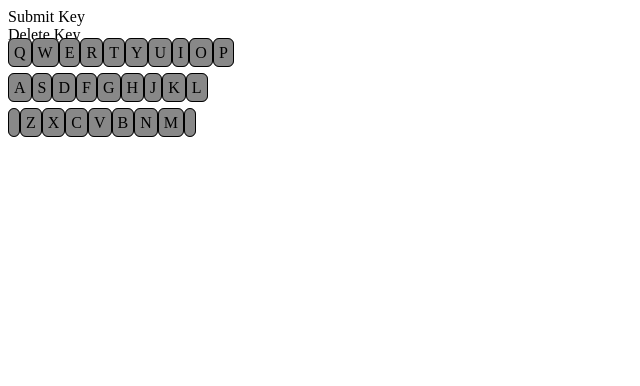
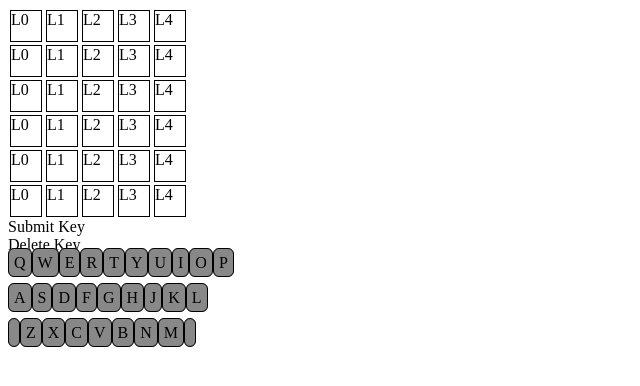
Before and after one commit to KikiDotPy/Twiddle.GroupProject, a plain HTML site: page source/index.html in a window 1280 px wide. Shown: the whole page, without its empty margins (0-640 px from the left). Drawn offline with Linux system fonts and the light colour scheme.

Commit message:
added tile logic; added tile styles;

```diff
--- a/source/index.html
+++ b/source/index.html
@@ -8,6 +8,7 @@
     <title>Twiddle (Wordle Clone)</title>
 </head>
 <body>
+    <div id="gameBoard"></div>
     <div id="keyboard">
         <div>Submit Key</div>
         <div>Delete Key</div>
--- a/source/style.css
+++ b/source/style.css
@@ -1,12 +1,26 @@
-span
+#keyboard span
 {
     border: solid 1px black;
     background: #888;
     border-radius: 6px;
-    padding: 5px 5px;
+    padding: 5px;
 }
 
-.row
+#keyboard .row
 {
     height: 35px;
 }
+
+.gameBoardTile
+{
+    display: inline-block;
+    border: 1px solid black;
+    height: 30px;
+    width: 30px;
+    margin: 2px;
+}
+
+.gameBoardRow
+{
+    height: 35px;
+}
--- a/source/twiddle.js
+++ b/source/twiddle.js
@@ -1,4 +1,4 @@
-const version = "1.00";
+const version = "1.01";
 
 // KEY
 class Key
@@ -13,6 +13,8 @@ class Key
         keyboardRowElement.append(keyElement);
 
         // hook up click event
+        // pattern: publish-subscribe
+        // event emitter
         keyElement.addEventListener("click", (e) => this.onClick());
     }
 
@@ -42,8 +44,51 @@ function createRows(keyboardElement, rowsOfChars)
     });
 }
 
+// GAMEBOARD
+class Tile
+{
+    constructor(gameBoardRowElement)
+    {
+        this.gameBoardTileElement = document.createElement("span");
+        this.gameBoardTileElement.classList.add("gameBoardTile");
+        gameBoardRowElement.append(this.gameBoardTileElement);
+
+        // gameBoardTileElement.innerHTML = char;
+    }
+
+    get char()
+    {
+        return this.char;
+    }
+    set char(value)
+    {
+        this.gameBoardTileElement.innerHTML = value;
+    }
+}
+function createTiles(gameBoardRowElement, numberOfTiles, char)
+{
+    for(let i = 0; i < numberOfTiles; i++)
+    {
+        const tile = new Tile(gameBoardRowElement);
+        tile.char = char + i;
+    }
+}
+function createGameBoardRows(gameBoardElement, numberOfRows)
+{
+    for(let i = 0; i < numberOfRows; i++)
+    {
+        const gameBoardRowElement = document.createElement("div");
+        gameBoardRowElement.classList.add("gameBoardRow");
+        gameBoardElement.append(gameBoardRowElement);
+
+        createTiles(gameBoardRowElement, 5, "L");
+    }
+}
 
 const keyboardElement = document.getElementById("keyboard");
 createRows(keyboard, ["QWERTYUIOP", "ASDFGHJKL", " ZXCVBNM "]);
 
+const gameBoardElement = document.getElementById("gameBoard");
+createGameBoardRows(gameBoardElement, 6);
+
 console.debug(`Twiddle loaded v${version}.`);
```
